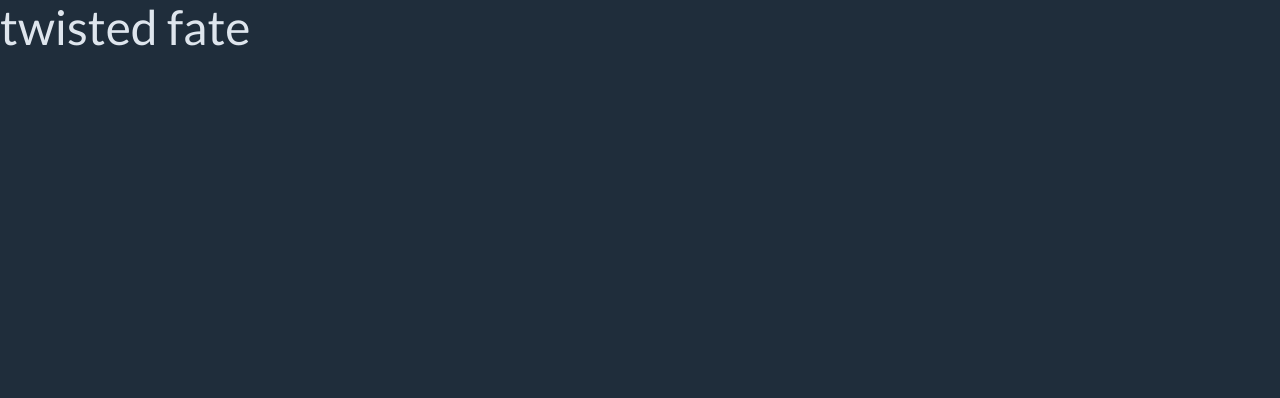
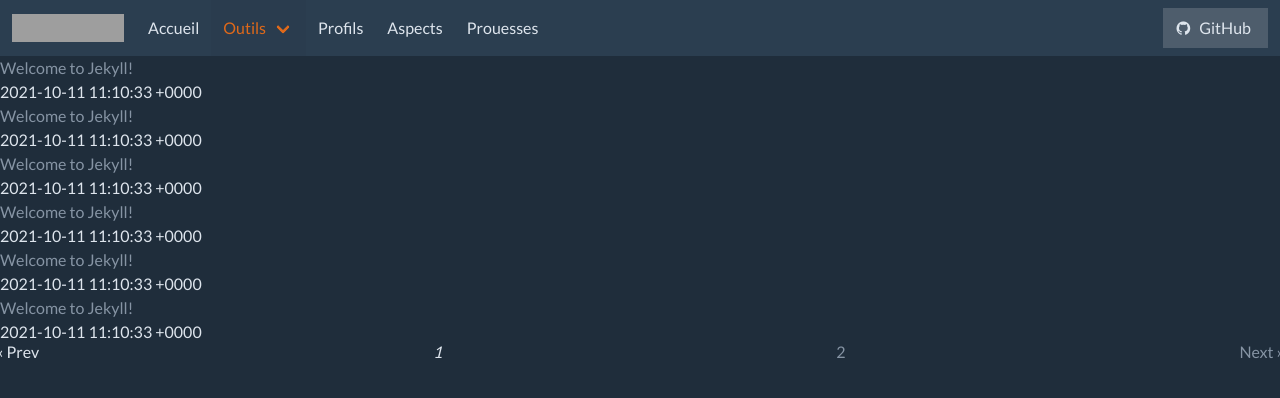
Before and after one commit to vurtn/bastion, a Jekyll site: the page built from index.html, in a window 1280 px wide. Shown: the top 398 px of the page. Built offline with Jekyll 4.4.1, drawn with Linux system fonts in a browser that asks for light colours; nearby versions of some CDN libraries; the list of posts is cut into pages by our own code; grey boxes are pictures that could not be loaded.

Commit message:
add pagination, start dice

```diff
--- a/Gemfile
+++ b/Gemfile
@@ -16,6 +16,7 @@ gem "jekyll", "~> 4.2.1"
 # If you have any plugins, put them here!
 group :jekyll_plugins do
   gem "jekyll-feed", "~> 0.12"
+  gem "jekyll-paginate"
 end
 
 # Windows and JRuby does not include zoneinfo files, so bundle the tzinfo-data gem
--- a/_config.yml
+++ b/_config.yml
@@ -18,25 +18,29 @@
 # You can create any custom variable you would like, and they will be accessible
 # in the templates via {{ site.myvariable }}.
 
-title: Your awesome title
-email: your-email@example.com
+title: Twisted Fate
+email: vurtn@protonmail.com
 description: >- # this means to ignore newlines until "baseurl:"
   Write an awesome description for your new site here. You can edit this
   line in _config.yml. It will appear in your document head meta (for
   Google search results) and in your feed.xml site description.
 baseurl: "/twisted-fate" # the subpath of your site, e.g. /blog
 url: "" # the base hostname & protocol for your site, e.g. http://example.com
-twitter_username: jekyllrb
-github_username:  jekyll
+# twitter_username: jekyllrb
+github_username:  vurtn
 
 # Build settings
 # theme: minima
 plugins:
   - jekyll-feed
+  - jekyll-paginate
 
 sass:
   sass_dir: _sass
   style: compressed
+
+paginate: 6
+paginate_path: "/twisted-fate/page:num/"
 
 # Exclude from processing.
 # The following items will not be processed, by default.
--- /dev/null
+++ b/_includes/navbar.html
@@ -0,0 +1,56 @@
+<nav class="navbar">
+  <div class="navbar-brand">
+    <a class="navbar-item" href="https://bulma.io">
+      <img src="https://bulma.io/images/bulma-logo.png" alt="Bulma: a modern CSS framework based on Flexbox" width="112"
+        height="28">
+    </a>
+    <div class="navbar-burger burger" data-target="navMenuExample4">
+      <span></span>
+      <span></span>
+      <span></span>
+    </div>
+  </div>
+  <div id="navMenuExample4" class="navbar-menu">
+    <div class="navbar-start">
+      <a class="navbar-item " href="#">
+        Accueil
+      </a>
+      <div class="navbar-item has-dropdown is-hoverable">
+        <a class="navbar-link  is-active" href="#">
+          Outils
+        </a>
+        <div class="navbar-dropdown ">
+          <a class="navbar-item " href="{{ 'dice.html' | relative_url }}">
+            Dés
+          </a>
+          <a class="navbar-item " href="#">
+            Tables
+          </a>
+        </div>
+      </div>
+      <a class="navbar-item " href="#">
+        Profils
+      </a>
+      <a class="navbar-item " href="#">
+        Aspects
+      </a>
+      <a class="navbar-item " href="#">
+        Prouesses
+      </a>
+    </div>
+    <div class="navbar-end">
+      <div class="navbar-item">
+        <div class="field is-grouped">
+          <p class="control">
+            <a class="button">
+              <span class="icon">
+                <i class="fa fa-github"> </i>
+              </span>
+              <span> GitHub </span>
+            </a>
+          </p>
+        </div>
+      </div>
+    </div>
+  </div>
+</nav>
--- a/_layouts/default.html
+++ b/_layouts/default.html
@@ -3,10 +3,13 @@
   <head>
     <meta charset="utf-8">
     <title>{{ page.title }}</title>
+    <link href="//maxcdn.bootstrapcdn.com/font-awesome/4.2.0/css/font-awesome.min.css" rel="stylesheet">
+    <link rel="stylesheet" href="{{ 'assets/css/bulma_superhero.min.css' | relative_url }}">
     <link rel="stylesheet" href="{{ 'assets/css/styles.css' | relative_url }}">
-    <link rel="stylesheet" href="{{ 'assets/css/bulma_superhero.min.css' | relative_url }}">
+    <script src="{{ 'assets/js/navbar.js' | relative_url }}"></script>
   </head>
   <body>
+    {% include navbar.html %}
     {{ content }}
   </body>
 </html>
--- /dev/null
+++ b/_posts/2027-10-11-welcome-to-jekyll.markdown
@@ -0,0 +1,29 @@
+---
+layout: default
+title:  "Welcome to Jekyll!"
+date:   2021-10-11 13:10:33 +0200
+categories: jekyll update
+---
+You’ll find this post in your `_posts` directory. Go ahead and edit it and re-build the site to see your changes. You can rebuild the site in many different ways, but the most common way is to run `jekyll serve`, which launches a web server and auto-regenerates your site when a file is updated.
+
+Jekyll requires blog post files to be named according to the following format:
+
+`YEAR-MONTH-DAY-title.MARKUP`
+
+Where `YEAR` is a four-digit number, `MONTH` and `DAY` are both two-digit numbers, and `MARKUP` is the file extension representing the format used in the file. After that, include the necessary front matter. Take a look at the source for this post to get an idea about how it works.
+
+Jekyll also offers powerful support for code snippets:
+
+{% highlight ruby %}
+def print_hi(name)
+  puts "Hi, #{name}"
+end
+print_hi('Tom')
+#=> prints 'Hi, Tom' to STDOUT.
+{% endhighlight %}
+
+Check out the [Jekyll docs][jekyll-docs] for more info on how to get the most out of Jekyll. File all bugs/feature requests at [Jekyll’s GitHub repo][jekyll-gh]. If you have questions, you can ask them on [Jekyll Talk][jekyll-talk].
+
+[jekyll-docs]: https://jekyllrb.com/docs/home
+[jekyll-gh]:   https://github.com/jekyll/jekyll
+[jekyll-talk]: https://talk.jekyllrb.com/
--- /dev/null
+++ b/assets/js/navbar.js
@@ -0,0 +1,25 @@
+document.addEventListener('DOMContentLoaded', () => {
+
+  // Get all "navbar-burger" elements
+  const $navbarBurgers = Array.prototype.slice.call(document.querySelectorAll('.navbar-burger'), 0);
+
+  // Check if there are any navbar burgers
+  if ($navbarBurgers.length > 0) {
+
+    // Add a click event on each of them
+    $navbarBurgers.forEach( el => {
+      el.addEventListener('click', () => {
+
+        // Get the target from the "data-target" attribute
+        const target = el.dataset.target;
+        const $target = document.getElementById(target);
+
+        // Toggle the "is-active" class on both the "navbar-burger" and the "navbar-menu"
+        el.classList.toggle('is-active');
+        $target.classList.toggle('is-active');
+
+      });
+    });
+  }
+
+});
--- /dev/null
+++ b/index.html
@@ -0,0 +1,36 @@
+---
+layout: default
+---
+
+{% for post in paginator.posts %}
+<h1><a href="{{ post.url }}">{{ post.title }}</a></h1>
+<p class="author">
+  <span class="date">{{ post.date }}</span>
+</p>
+{% endfor %}
+
+{% if paginator.total_pages > 1 %}
+<div class="pagination">
+  {% if paginator.previous_page %}
+  <a href="{{ paginator.previous_page_path | relative_url }}">&laquo; Prev</a>
+  {% else %}
+  <span>&laquo; Prev</span>
+  {% endif %}
+
+  {% for page in (1..paginator.total_pages) %}
+  {% if page == paginator.page %}
+  <em>{{ page }}</em>
+  {% elsif page == 1 %}
+  <a href="{{ '/' | relative_url }}">{{ page }}</a>
+  {% else %}
+  <a href="{{ site.paginate_path | relative_url | replace: ':num', page }}">{{ page }}</a>
+  {% endif %}
+  {% endfor %}
+
+  {% if paginator.next_page %}
+  <a href="{{ paginator.next_page_path | relative_url }}">Next &raquo;</a>
+  {% else %}
+  <span>Next &raquo;</span>
+  {% endif %}
+</div>
+{% endif %}
--- a/index.md
+++ /dev/null
@@ -1,6 +0,0 @@
----
-layout: default
----
-
-# twisted fate
-{: .title .is-1}
```
Also changed, not shown: _posts/2022-10-11-welcome-to-jekyll.markdown (added, +29 -0 lines), _posts/2023-10-11-welcome-to-jekyll.markdown (added, +29 -0 lines), _posts/2024-10-11-welcome-to-jekyll.markdown (added, +29 -0 lines), _posts/2025-10-11-welcome-to-jekyll.markdown (added, +29 -0 lines), _posts/2026-10-11-welcome-to-jekyll.markdown (added, +29 -0 lines), assets/js/dice.js (added, +13 -0 lines), dice.html (added, +31 -0 lines), Gemfile.lock, _includes/footer.html (added).
